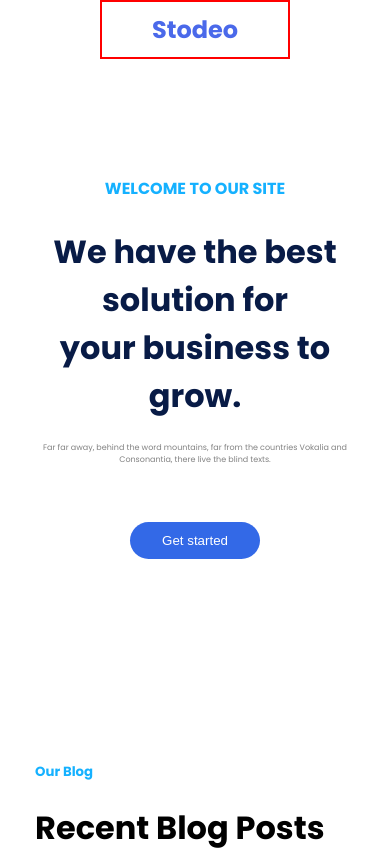
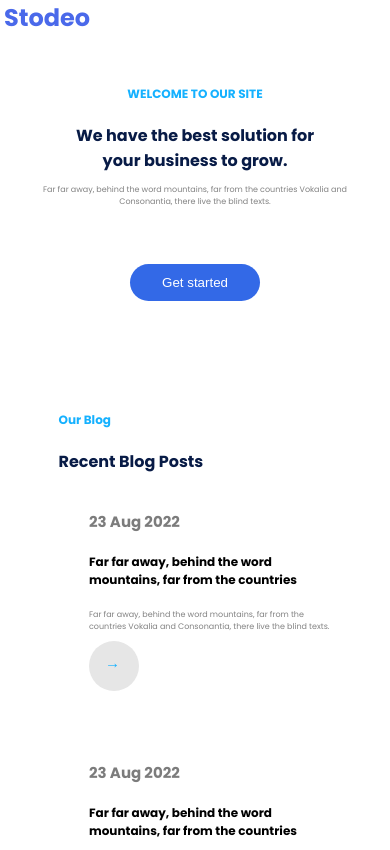
Before and after one commit to mdaak/stodeo, a Next.js app: page / in a window 390 px wide. Shown: the top 850 px of the page. Built offline with nearby package versions, Linux system fonts and the light colour scheme.

Commit message:
responsive

```diff
--- a/components/homeComp/Footer.js
+++ b/components/homeComp/Footer.js
@@ -1,13 +1,12 @@
 // import Image from 'next/image';
-import styles from '../../styles/Footer.module.css';
+import styles from "../../styles/Footer.module.css";
 
 const Footer = () => {
   return (
-    <div style={{backgroundColor:'red'}}>
-      <div className={`${styles.footer} container`} >
+    <div className={styles.footer}>
+      <div className={styles.footerContainer}>
         <div className={styles.footerItems}>
-        <div className={styles.leftFooterManu} >
-
+          <div className={styles.leftFooterManu}>
             <div>
               <h4>ABOUT ORBIT.</h4>
               <p>
@@ -15,9 +14,7 @@ const Footer = () => {
                 Vokalia and Consonantia, there live the blind texts.
               </p>
             </div>
-
-
-          <div >
+            <div>
               <h4>CONNECT</h4>
               <div className={styles.footerLogo}>
                 <div>@</div>
@@ -27,9 +24,7 @@ const Footer = () => {
                 <div>@</div>
               </div>
             </div>
-
           </div>
-
 
           <div className={styles.rightFooterManu}>
             <div>
@@ -55,8 +50,6 @@ const Footer = () => {
               <p>info@mydomain.com</p>
             </div>
           </div>
-
-
         </div>
 
         <div className={styles.footerCopyRight}>
@@ -65,7 +58,6 @@ const Footer = () => {
             Colorlib
           </p>
         </div>
-
       </div>
     </div>
   );
--- a/components/homeComp/FormData.js
+++ b/components/homeComp/FormData.js
@@ -1,12 +1,57 @@
-import React from 'react';
-import {useform} from 'react-hook-form';
+import React from "react";
+import { useForm } from "react-hook-form";
+import styles from "../../styles/home/FormData.module.css";
 
 const FormData = () => {
-    return (
-        <div>
-            form deata
+  const {
+    register,
+    handleSubmit,
+    watch,
+    formState: { errors },
+  } = useForm();
+  const onSubmit = (data) => console.log(data);
+  return (
+    <div className={styles.form}>
+      <div className={styles.formData}>
+        <div className={styles.formCard}>
+          <div>
+            <h1>Contact Us</h1>
+          </div>
+          <form onSubmit={handleSubmit(onSubmit)}>
+            <input placeholder="enter your name" {...register("name")} />
+
+            <input
+              placeholder="enter your email"
+              {...register("email", { required: true })}
+            />
+            <br />
+            {errors.email && <spam>email required</spam>}
+
+            <input
+              placeholder="enter your phone"
+              {...register("phone", { required: true })}
+            />
+
+            {errors.phone && <span>phone nunber required</span>}
+
+            <input placeholder="enter your address" {...register("address")} />
+            <br />
+            <textarea
+              id={styles.massage}
+              placeholder="massage"
+              {...register("massage")}
+            />
+            <br />
+            <div id={styles.submitBtn}>
+              <input type="submit" />
+            </div>
+
+            <br />
+          </form>
         </div>
-    );
+      </div>
+    </div>
+  );
 };
 
 export default FormData;
--- a/styles/Footer.module.css
+++ b/styles/Footer.module.css
@@ -1,6 +1,12 @@
 .footer {
-  padding: 0px 80px 0px 80px;
+  /* padding: 0px 80px 0px 80px; */
   background-color: #efefef;
+  display: flex;
+  justify-content: center;
+}
+.footerContainer {
+  max-width: 1500px;
+  padding: 0 2%;
 }
 
 .leftFooterManu {
@@ -30,10 +36,10 @@
   justify-items: space-around;
   width: 60%;
   /* padding: 200px; */
-  border: 2px solid rgb(200, 255, 0);
+  /* border: 2px solid rgb(200, 255, 0); */
 }
 .footerManu div {
-  border: 2px solid red;
+  /* border: 2px solid red; */
   padding: 10px;
   width: 33.33%;
 }
--- a/styles/NavBar.module.css
+++ b/styles/NavBar.module.css
@@ -1,7 +1,10 @@
 .border {
   display: flex;
   justify-content: center;
+  /* border: 2px solid green; */
+  padding: 0% 1%;
 }
+
 .nav {
   display: flex;
   justify-content: space-between;
@@ -9,10 +12,11 @@
   /* flex-wrap: wrap; */
   font-weight: bold;
   font-size: 1.5rem;
-  padding: 10px 50px;
+  /* padding: 10px 50px; */
   color: #4a69ea;
-  max-width: 3000px;
-  border: 2px solid red;
+  /* max-width: 3000px; */
+  /* border: 2px solid red; */
+  width: 1500px;
 }
 .navOption ul {
   display: inline-flex;
--- a/styles/globals.css
+++ b/styles/globals.css
@@ -40,3 +40,16 @@ a {
 /* * {
   border: 2px solid red;
 } */
+
+p {
+  color: #828282;
+  font-size: clamp(0.5rem, 1.5vw, 1rem);
+}
+h1 {
+  color: #081b46;
+  font-size: clamp(1rem, 3vw, 2.5rem);
+}
+h5 {
+  color: #15b1ff;
+  font-size: clamp(0.75rem, 1vw, 3rem);
+}
--- /dev/null
+++ b/styles/home/FormData.module.css
@@ -0,0 +1,43 @@
+.form {
+  border: 2px solid read;
+  background-image: url("/dualDev.jpg");
+  align-items: center;
+  justify-content: center;
+  position: relative;
+  height: 700px;
+  background-repeat: no-repeat;
+  /* background-size: auto; */
+  background-size: cover;
+}
+.formData {
+  display: flex;
+  justify-content: center;
+  align-items: center;
+  width: 100%;
+  height: 700px;
+  position: absolute;
+}
+.formCard {
+  margin: 20px 0px;
+  padding: 40px 30px;
+  border-radius: 5px;
+  background-color: #15c2ff;
+}
+.formCard input {
+  padding: 10px;
+  margin: 10px 5px;
+  border-radius: 5px;
+  border: none;
+}
+#massage {
+  width: 100%;
+  padding: 10px;
+  margin: 10px 4px;
+  height: 5rem;
+  border: none;
+  border-radius: 5px;
+}
+#submitBtn {
+  display: flex;
+  justify-content: center;
+}
--- a/styles/home/Hero.module.css
+++ b/styles/home/Hero.module.css
@@ -2,8 +2,7 @@
   display: flex;
   align-items: center;
   justify-content: center;
-  /* margin-bottom: 20px; */
-  min-height: 70vh;
+  padding-top: 30px;
 }
 
 .hero div {
@@ -14,19 +13,19 @@
 }
 .heroText h5 {
   color: #15b1ff;
-  /* font-size: clamp(10px 50rem 55px); */
-  font-size: clamp(1rem, 1vw, 2rem);
+  font-size: clamp(0.75rem, 1vw, 3rem);
 }
 
-.heroText h1 {
+/* .heroText h1 {
   color: #081b46;
-  font-size: clamp(2rem, 5vw, 4rem);
-}
+  font-size: clamp(1rem, 3vw, 2.5rem);
+} */
 
-.heroText p {
+/* .heroText p {
   color: #828282;
-  font-size: clamp(0.5rem, 1.5vw, 2rem);
-}
+  font-size: clamp(0.5rem, 1.5vw, 1rem);
+} */
+
 .hero div button {
   padding: 0.7rem 2rem;
   border-radius: 30px;
--- a/styles/home/OurBlog.module.css
+++ b/styles/home/OurBlog.module.css
@@ -7,8 +7,9 @@
   margin: 0 auto;
 }
 .firstDiv {
-  width: 30rem;
+  width: 70rem;
   height: 20rem;
+  /* border: 2px solid red; */
 }
 .secondDiv {
   padding-left: 0px;
@@ -19,7 +20,7 @@
   padding: 0px 10px;
 } */
 .secondDivHead {
-  padding-left: 100px;
+  padding-left: 0px;
 }
 .secondDivHead h5 {
   color: #15b1ff;
@@ -28,7 +29,7 @@
 
 .secondDivBox {
   display: flex;
-  padding: 50px 100px;
+  padding: 50px 0px 0px 0px;
 }
 .secondDivCard {
   padding: 0px 60px 20px 0px;
@@ -58,12 +59,12 @@
     display: none;
   }
   .secondDivCard {
-    padding: 0px 20px 20px 0px;
+    padding: 0px 50px 50px 50px;
     color: rgb(124, 124, 124);
     font-size: 15px;
   }
   .secondDivHead {
-    padding-left: 9%;
+    padding-left: 5%;
   }
 }
 
@@ -74,4 +75,7 @@
     padding-left: 10%;
     padding-right: 0;
   }
+  .secondDivHead {
+    padding-left: 15%;
+  }
 }
--- a/styles/home/WhyUs.module.css
+++ b/styles/home/WhyUs.module.css
@@ -68,7 +68,7 @@
     width: 100%;
   }
   .rightDiv {
-    padding: 0px 100px;
+    padding: 0px 70px;
   }
 }
 @media (max-width: 600px) {
```
Also changed, not shown: components/homeComp/Hero.js (+8 -3 lines). Lines whose indentation alone changed are shown as unchanged.
